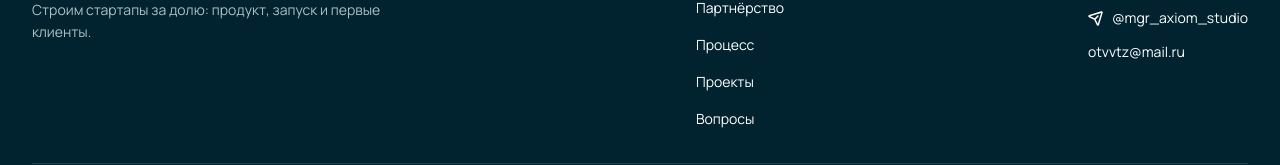
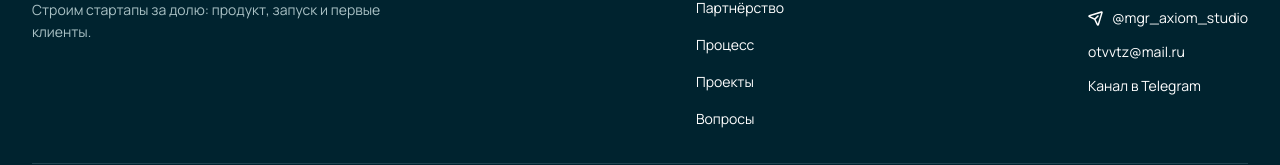
Before and after one commit to spitegod/axiom-studio-landing, a React (Vite) app: page / in a window 1280 px wide. Shown: the part 8281-8446 px from the top of the page. Built offline with nearby package versions, Linux system fonts and the light colour scheme.

Commit message:
Add the Telegram channel link
The footer contacts list and the organization schema now point at the studio channel.

Co-authored-by: otwtz <otwtz@users.noreply.github.com>

```diff
--- a/index.html
+++ b/index.html
@@ -43,7 +43,7 @@
         "url": "https://axiom-studio.ru/",
         "description": "Строим продукт, запускаем и приводим первых клиентов в обмен на долю в стартапе или процент выручки — без оплаты за разработку. Ищем основателей со знанием рынка.",
         "email": "otvvtz@mail.ru",
-        "sameAs": ["https://t.me/mgr_axiom_studio"]
+        "sameAs": ["https://t.me/mgr_axiom_studio", "https://t.me/axioma_community"]
       }
     </script>
 
--- a/src/data/contacts.ts
+++ b/src/data/contacts.ts
@@ -20,10 +20,10 @@ export const STUDIO_TAGLINE =
 export const APPLY_URL = TELEGRAM_URL;
 
 /**
- * TODO: подставить ссылку на Telegram-канал студии.
- * Пока null — ссылку на канал нигде не показываем.
+ * Публичный Telegram-канал студии.
+ * null — ссылку на канал нигде не показываем.
  */
-export const CHANNEL_URL: string | null = null;
+export const CHANNEL_URL: string | null = 'https://t.me/axioma_community';
 
 /**
  * TODO: обновить текст, когда APPLY_URL станет ссылкой на mini app с анкетой.
```
